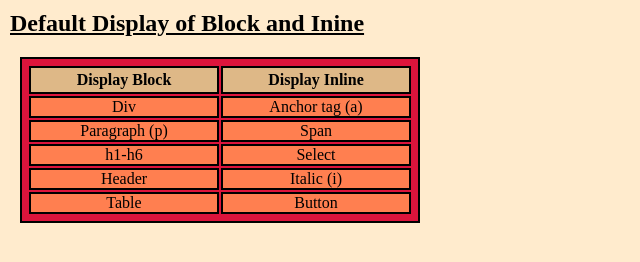
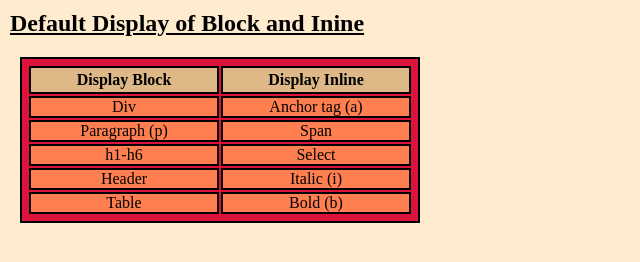
Before and after one commit to dipesh0999/Block-Inline, a plain HTML site: page index.html in a window 1280 px wide. Shown: the full height of the page, 0-640 px from the left. Drawn offline with Linux system fonts and the light colour scheme.

Commit message:
Update index.html

```diff
--- a/index.html
+++ b/index.html
@@ -32,7 +32,7 @@
                 </tr>
                 <tr>
                     <td>Table</td>
-                    <td>Button</td>
+                    <td>Bold (b)</td>
                 </tr>
             </tbody>
         </table>
```
